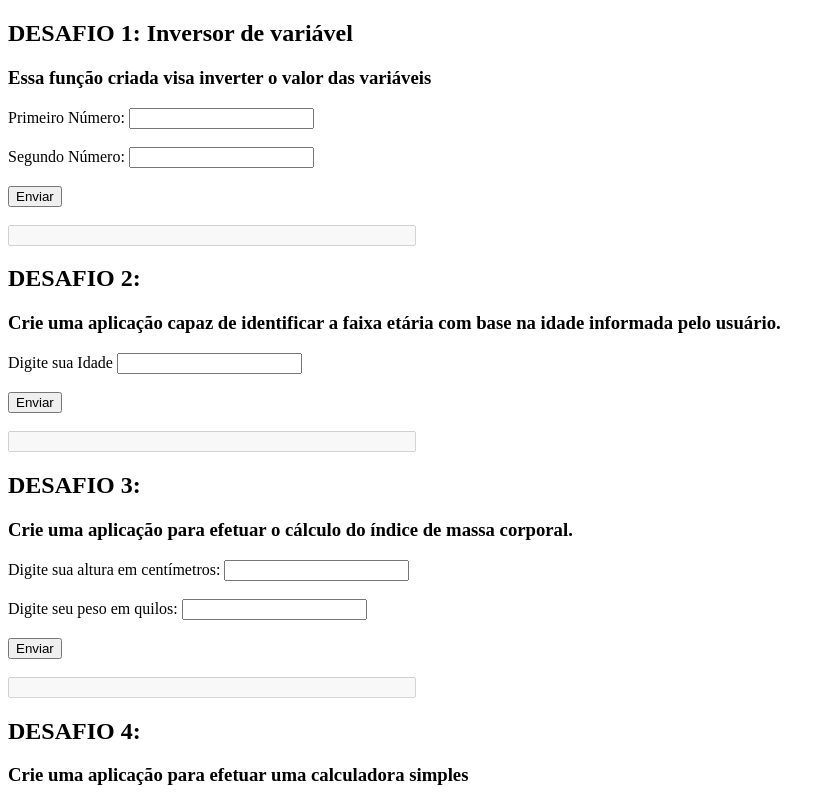
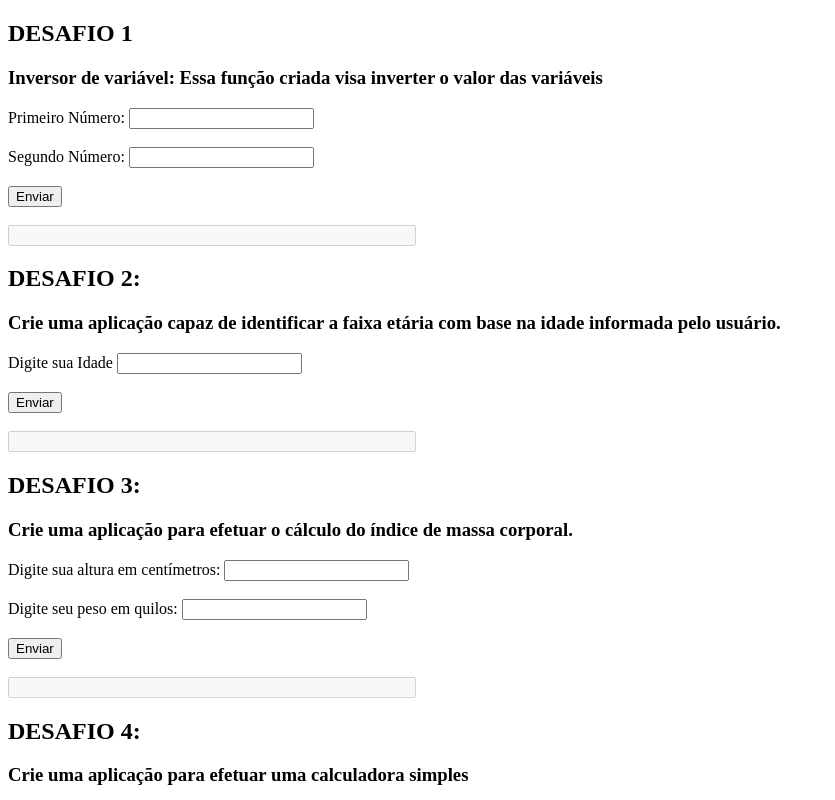
Before and after one commit to vggd18/Desafios-JavaScript, a plain HTML site: page index.html in a window 1280 px wide. Shown: the top 800 px of the page, without its empty margins (0-835 px from the left). Drawn offline with Linux system fonts and the light colour scheme.

Commit message:
Update index.html

```diff
--- a/index.html
+++ b/index.html
@@ -7,8 +7,8 @@
     </head>
 
     <body>
-        <h2>DESAFIO 1: Inversor de variável</h2>
-        <h3>Essa função criada visa inverter o valor das variáveis</h3>
+        <h2>DESAFIO 1</h2>
+        <h3>Inversor de variável: Essa função criada visa inverter o valor das variáveis</h3>
         <form>
             <label for="fnum">Primeiro Número:</label>
             <input type="text" id="fnum" name="fnum"><br><br>
```
